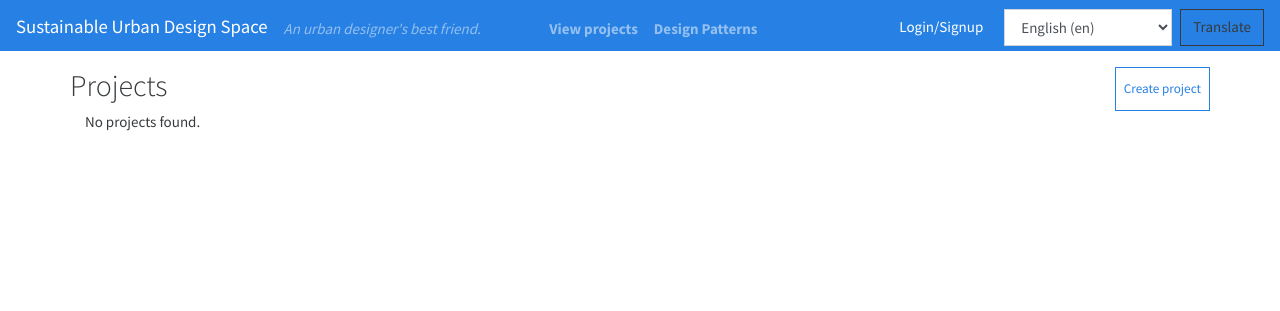
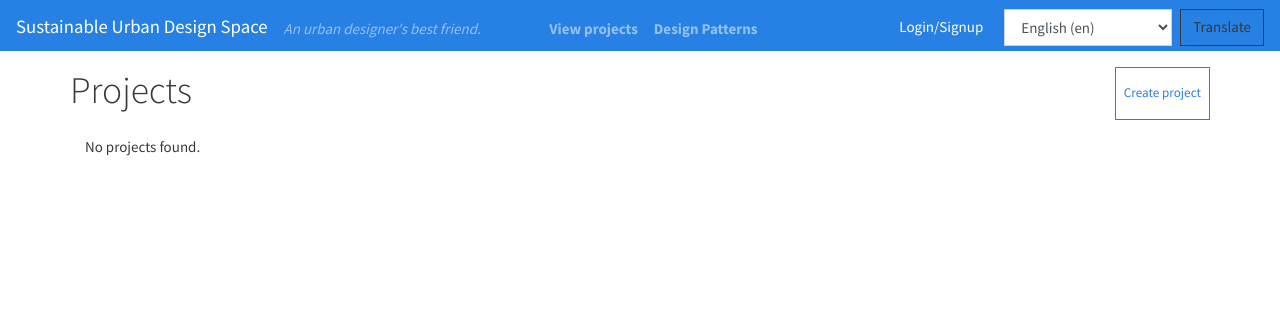
Before and after one commit to SustainableUrbanDesign/app, a Django app: page /projects/ in a window 1280 px wide. Shown: the top 311 px of the page. Run offline with Django 3.2, Linux system fonts and the light colour scheme; data that the repository does not hold is empty; some libraries are stand-ins or nearby versions.

Commit message:
Tweak layout

```diff
--- a/platform/projects/templates/projects/project.html
+++ b/platform/projects/templates/projects/project.html
@@ -1,7 +1,7 @@
 {% extends "base.html" %}
 
 {% block content %}
-<div class="container">
+<div class="container mt-3">
     <h2>{{ project.title }}</h2>
 
     {{ project.description }}
--- a/platform/projects/templates/projects/projects.html
+++ b/platform/projects/templates/projects/projects.html
@@ -3,10 +3,10 @@
 
 {% block content %}
 <div class="container">
-    <div class="row mt-3">
-        <h2>
+    <div class="row my-3">
+        <h1>
             Projects
-        </h2>
+        </h1>
         <button type="button" class="btn btn-outline-primary btn-sm ml-auto" data-toggle="modal" data-target="#create-project-modal">
             Create project
         </button>
```
